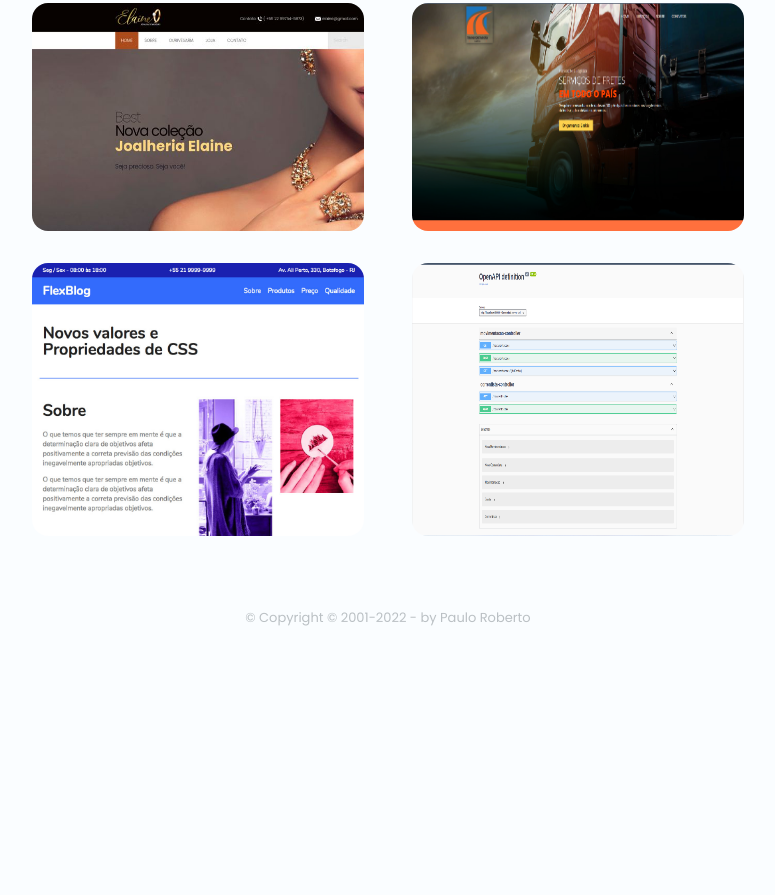
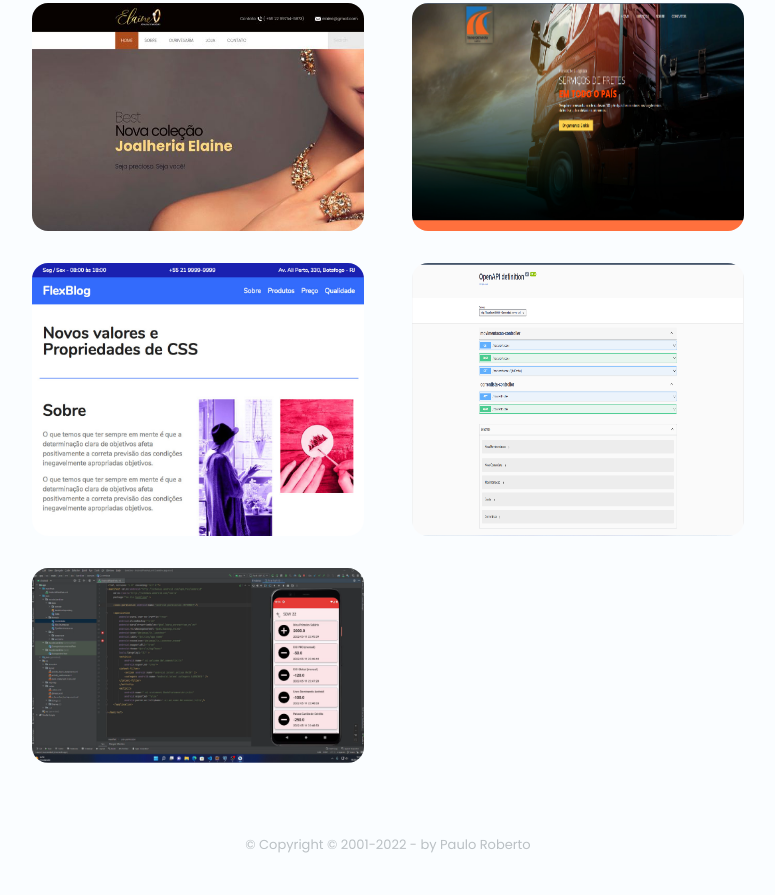
Before and after one commit to Paulodiastst/Landing_Page_Paulo, a plain HTML site: page index.html in a window 1280 px wide. Shown: the part 1220-2115 px from the top of the page, without its empty margins (252-1027 px from the left). Before the commit the page ends 1888 px from the top, so only its background shows below. Drawn offline with nearby package versions, Linux system fonts and the light colour scheme.

Commit message:
App Santander

```diff
--- a/index.html
+++ b/index.html
@@ -212,6 +212,23 @@
                                 </div>
                             </div>
                         </article>
+
+
+                        <article class="projects__card">
+
+                            <img src="assets/img/appsantander.png" alt="" class="projects__img">
+
+                            <div class="projects__modal">
+                                <div>
+                                    <span class="projects__subtitle">API</span>
+                                    <h3 class="projects__title">Abstraindo o Domínio Bancário em Uma API REST com Java.</h3>
+                                    <a href="https://github.com/Paulodiastst/App-Android-Extrato-Bancario-Santander-Dev-Week" target="_blank" class="projects__button button button__small">
+                                        <i class="ri-link"></i>
+                                    </a>
+                                </div>
+                            </div>
+                        </article>
+
                     </div>
 
                     <!--=============== SKILLS ===============-->
```
Also changed, not shown: assets/img/appsantander.png (added).
